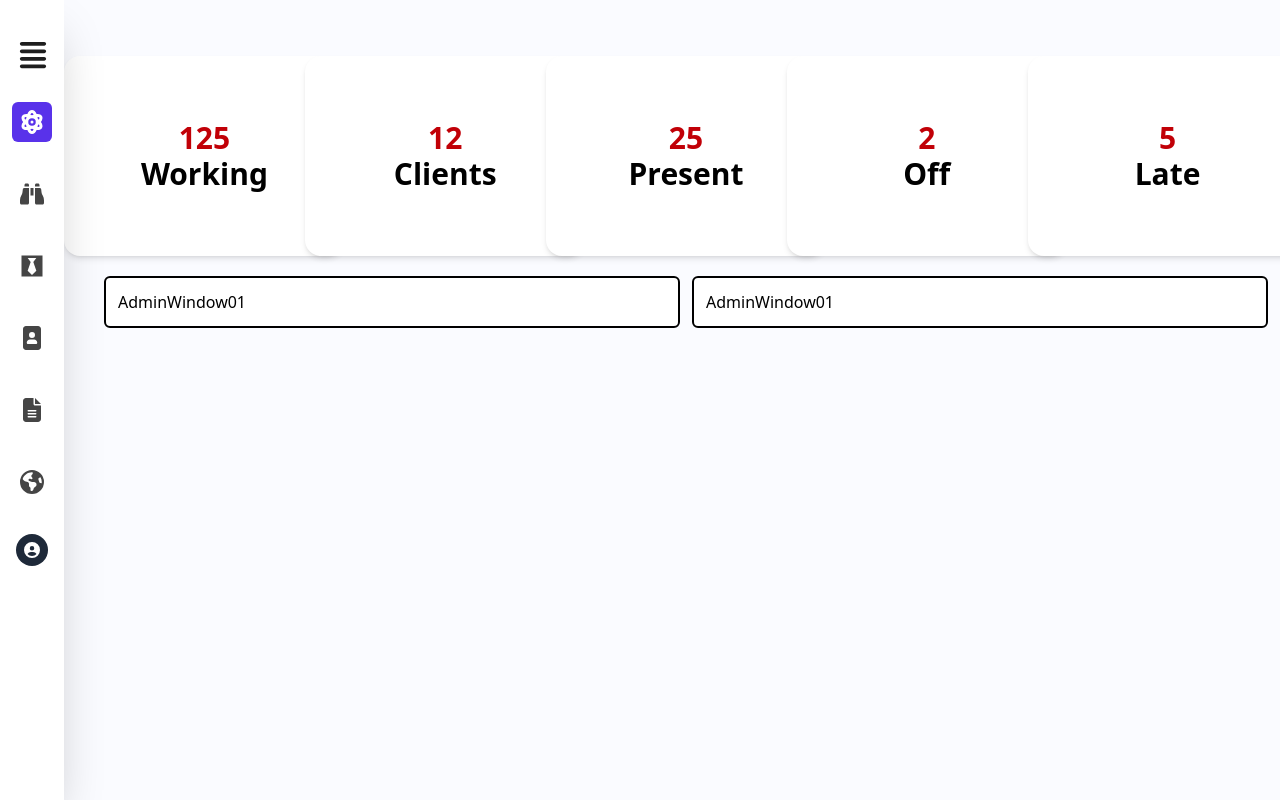
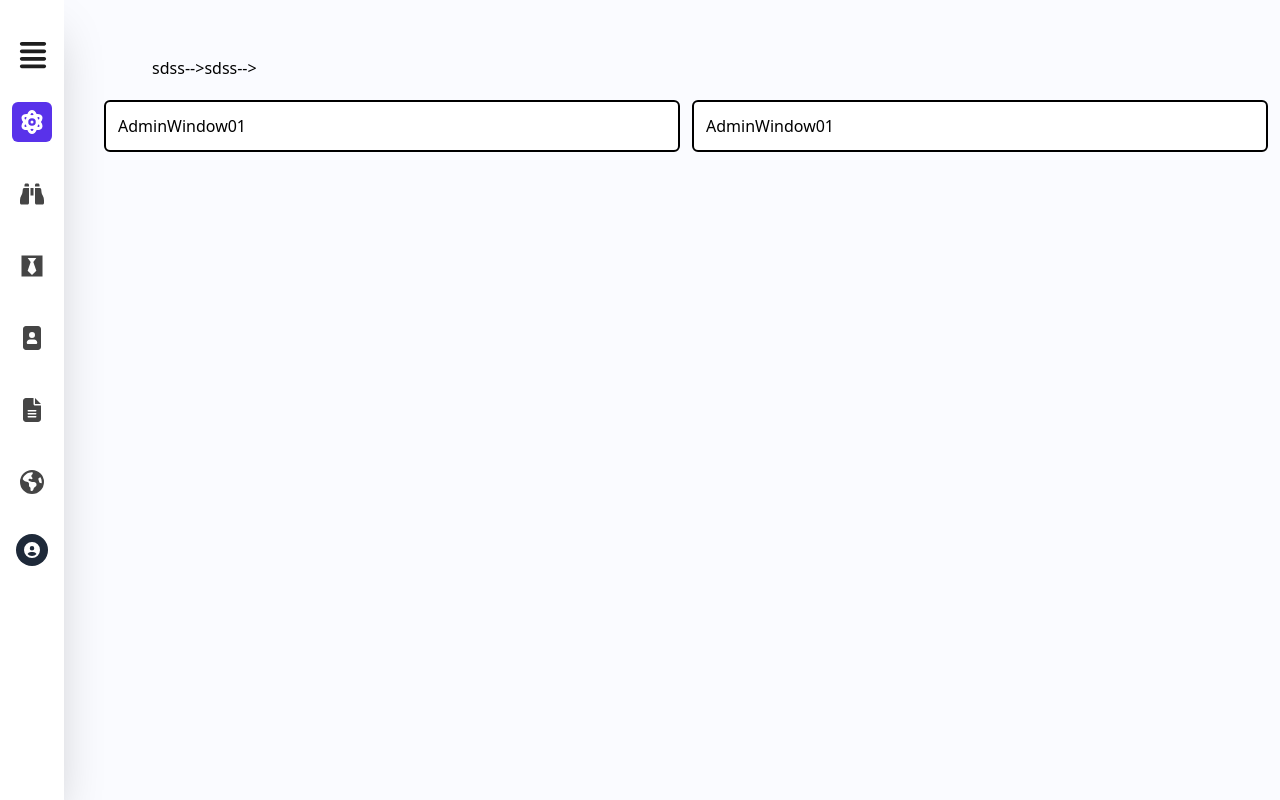
Before and after one commit to chrishmika/SecurityFirm, a React (Vite) app in the folder Client/: page /dashboard/admindashboard/dashboard in a window 1280 px wide. Built offline with nearby package versions, Linux system fonts and the light colour scheme; sample sign-in values are in the browser's storage.

Commit message:
Changes to be committed: 	modified:   Client/src/Components/AdminDashboard/AdminDashboard.jsx 	modified:   Client/src/Components/AdminDashboard/Cards/DashboardCard.jsx 	modified:   Client/src/Pages/AdminPages/Admin.jsx

```diff
--- a/Client/src/Components/AdminDashboard/AdminDashboard.jsx
+++ b/Client/src/Components/AdminDashboard/AdminDashboard.jsx
@@ -5,12 +5,9 @@ import AdminWindow01 from "./Cards/AdminWindow01";
 const AdminDashboard = () => {
   return (
     <React.Fragment>
-      <div className="not-md:gap-4 gap-10 grid grid-cols-1 sm:grid-cols-2 md:grid-cols-5 justify-items-center mb-5 mx-0">
-        <DashboardCard key={4} name={`Working`} data={125} />
-        <DashboardCard key={5} name={`Clients`} data={12} />
-        <DashboardCard key={1} name={`Present`} data={25} />
-        <DashboardCard key={2} name={`Off`} data={2} />
-        <DashboardCard key={3} name={`Late`} data={5} />
+      <div className="gap-10 grid grid-cols-2 md:grid-cols-5 justify-items-center mb-5">
+        <DashboardCard />
+        <DashboardCard />
       </div>
       <div className="grid md:grid-cols-2 gap-3">
         <AdminWindow01 />
--- a/Client/src/Components/AdminDashboard/Cards/DashboardCard.jsx
+++ b/Client/src/Components/AdminDashboard/Cards/DashboardCard.jsx
@@ -1,16 +1,8 @@
 import React from "react";
 
-const DashboardCard = (props) => {
+const DashboardCard = () => {
   // eslint-disable-next-line react/prop-types
-  const { key, name, data } = props;
-  return (
-    <React.Fragment>
-      <div className="bg-white shadow-md rounded-2xl min-w-70 max-w-auto h-50 flex flex-col items-center justify-center hover:z-0 hover:bg-[#eeecec]" key={key}>
-        <span className="font-extrabold text-3xl text-red-700">{data}</span>
-        <span className="font-bold text-3xl">{name} </span>
-      </div>
-    </React.Fragment>
-  );
+  return <React.Fragment>sdss--&gt;</React.Fragment>;
 };
 
 export default DashboardCard;
--- a/Client/src/Pages/AdminPages/Admin.jsx
+++ b/Client/src/Pages/AdminPages/Admin.jsx
@@ -12,7 +12,7 @@ const Admin = () => {
 
         {/* Main Content */}
         <main
-          className="flex flex-col flex-1 py-10 md:pl-10 pl-18 pr-3 overflow-y-auto justify-start mx-0 my-4
+          className="flex flex-col flex-1 py-10 md:pl-10 pl-18 pr-3 overflow-y-auto justify-start mx-0 my-4 overflow-auto
         "
         >
           <Outlet />
```
